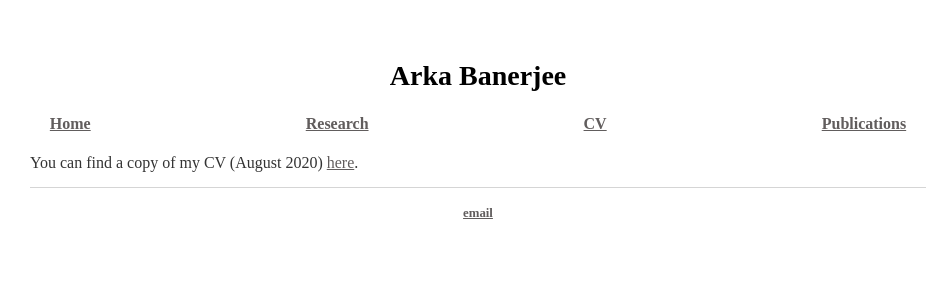
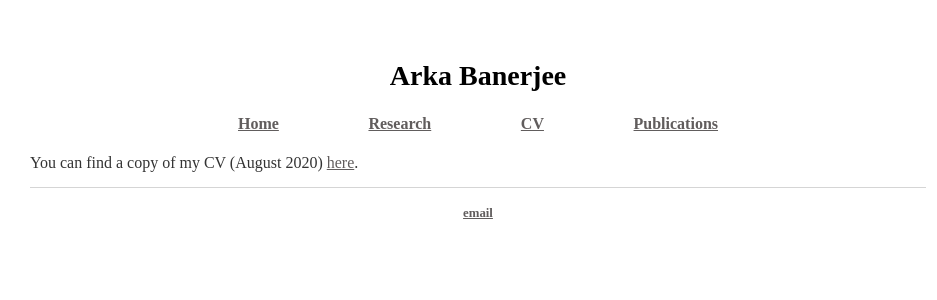
Before and after one commit to arkabanerjee/arkabanerjee.github.io, a Jekyll site: the page built from cv/index.html, in a window 1280 px wide. Shown: the top 300 px of the page, without its empty margins (162-1099 px from the left). Built offline with Jekyll 4.4.1, drawn with Linux system fonts in a browser that asks for light colours.

Commit message:
Padding flexible

```diff
--- a/css/main.css
+++ b/css/main.css
@@ -12,8 +12,8 @@ nav ul, footer ul {
 }
 nav ul li, footer ul li {
     display: inline;
-    padding-left: 12%;
-    padding-right: 12%;
+    padding-left: 5%;
+    padding-right: 5%;
     padding-top: 0.5%;
     padding-bottom: 0.5%
 }
```
